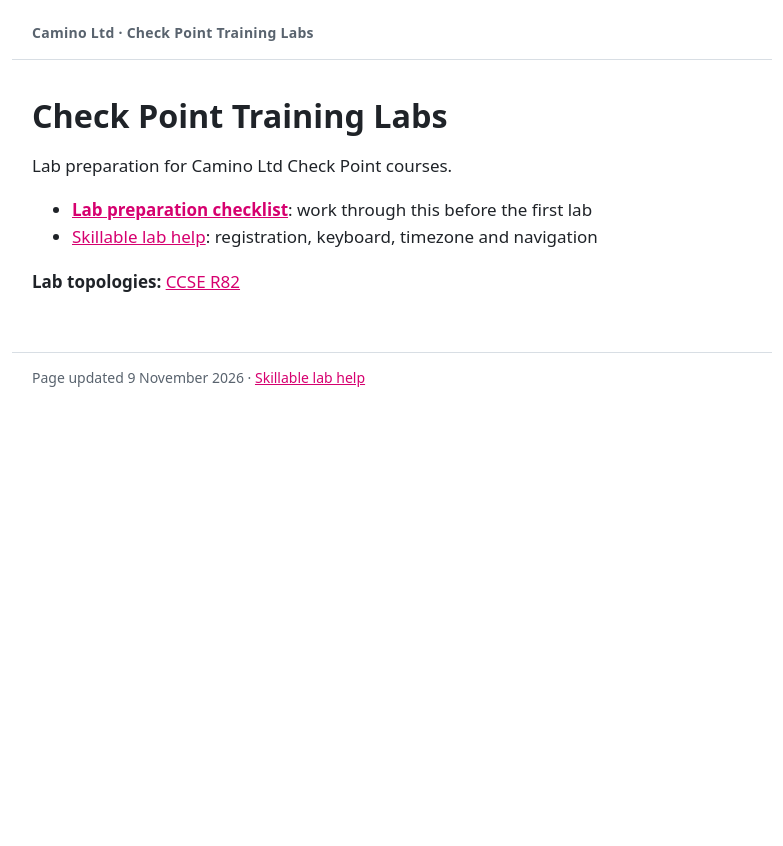
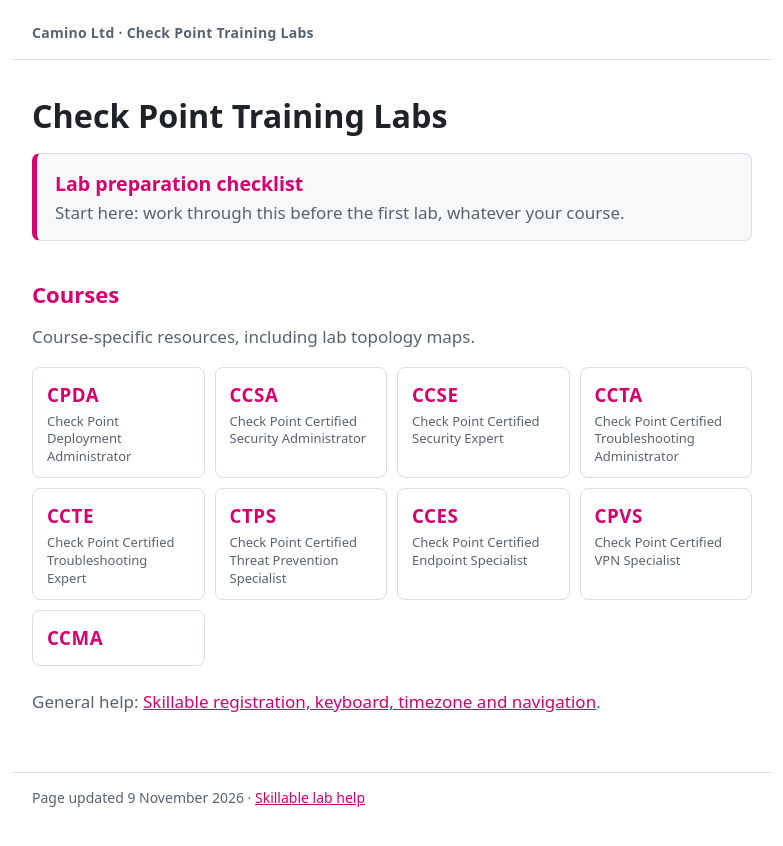
Before and after one commit to Caminoltd/caminoltd.github.io, a Jekyll site: the page built from index.md, in a window 1280 px wide. Shown: the top 846 px of the page, without its empty margins (248-1031 px from the left). Built offline with Jekyll 4.4.1, drawn with Linux system fonts in a browser that asks for light colours; our own code applies the rules of GitHub Pages for plain Markdown files.

Commit message:
Add files via upload

```diff
--- /dev/null
+++ b/_data/courses.yml
@@ -0,0 +1,28 @@
+# Order here = order on the home page. Add a course: add an entry here and a folder <slug>/index.md
+- slug: cpda
+  code: CPDA
+  name: Check Point Deployment Administrator
+- slug: ccsa
+  code: CCSA
+  name: Check Point Certified Security Administrator
+- slug: ccse
+  code: CCSE
+  name: Check Point Certified Security Expert
+- slug: ccta
+  code: CCTA
+  name: Check Point Certified Troubleshooting Administrator
+- slug: ccte
+  code: CCTE
+  name: Check Point Certified Troubleshooting Expert
+- slug: ctps
+  code: CTPS
+  name: Check Point Certified Threat Prevention Specialist
+- slug: cces
+  code: CCES
+  name: Check Point Certified Endpoint Specialist
+- slug: cpvs
+  code: CPVS
+  name: Check Point Certified VPN Specialist
+- slug: ccma
+  code: CCMA
+  name: ""
--- a/assets/style.css
+++ b/assets/style.css
@@ -54,3 +54,19 @@ footer { border-top: 1px solid var(--line); padding-top: 14px; padding-bottom: 3
 .step-shots figcaption { font-size: 14px; color: var(--muted); margin-top: 4px; }
 @media (max-width: 520px) { .step-detail, .step-links, .step-shots { margin-left: 0; } }
 .step-shots img { max-height: 70vh; width: auto; }
+
+/* ---------- home + course pages ---------- */
+.muted { color: var(--muted); }
+.eyebrow { margin: 28px 0 0; font-weight: 700; letter-spacing: .08em; color: var(--accent); font-size: 14px; }
+.eyebrow + h1 { margin-top: 2px; }
+.cta { display: block; text-decoration: none; color: var(--ink); border: 1px solid var(--line); border-left: 5px solid var(--accent); border-radius: 8px; padding: 14px 18px; margin: 18px 0 8px; background: var(--panel); }
+.cta strong { display: block; font-size: 1.15em; color: var(--accent); }
+.cta span { color: var(--muted); }
+.cta:hover { border-color: var(--accent); }
+.course-grid { display: grid; grid-template-columns: repeat(auto-fill, minmax(170px, 1fr)); gap: 10px; margin: 14px 0 22px; }
+.course-card { display: block; text-decoration: none; color: var(--ink); border: 1px solid var(--line); border-radius: 8px; padding: 12px 14px; }
+.course-card:hover { border-color: var(--accent); }
+.course-card strong { display: block; color: var(--accent); font-size: 1.1em; letter-spacing: .03em; }
+.course-card span { display: block; font-size: 13px; line-height: 1.35; color: var(--muted); margin-top: 3px; }
+.resources li { margin: 6px 0; }
+.resources .note { color: var(--muted); }
--- a/index.md
+++ b/index.md
@@ -4,9 +4,19 @@ layout: default
 
 # Check Point Training Labs
 
-Lab preparation for Camino Ltd Check Point courses.
+<a class="cta" href="lab-preparation/">
+  <strong>Lab preparation checklist</strong>
+  <span>Start here: work through this before the first lab, whatever your course.</span>
+</a>
 
-- **[Lab preparation checklist](lab-preparation/)**: work through this before the first lab
-- [Skillable lab help](common/): registration, keyboard, timezone and navigation
+## Courses
 
-**Lab topologies:** [CCSE R82](ccse/topology.pdf)
+<p class="lead">Course-specific resources, including lab topology maps.</p>
+
+<div class="course-grid">
+{% for c in site.data.courses %}
+  <a class="course-card" href="{{ c.slug }}/"><strong>{{ c.code }}</strong>{% if c.name != "" %}<span>{{ c.name }}</span>{% endif %}</a>
+{% endfor %}
+</div>
+
+<p class="muted">General help: <a href="common/">Skillable registration, keyboard, timezone and navigation</a>.</p>
```
Also changed, not shown: _layouts/course.html (added, +22 -0 lines), cces/index.md (added, +10 -0 lines), ccma/index.md (added, +10 -0 lines), ccsa/index.md (added, +10 -0 lines), ccse/index.md (+6 -7 lines), ccta/index.md (added, +10 -0 lines), ccte/index.md (added, +10 -0 lines), cpda/index.md (added, +10 -0 lines), cpvs/index.md (added, +10 -0 lines), ctps/index.md (added, +10 -0 lines), lab-preparation/index.md (+2 -2 lines), README.md.
